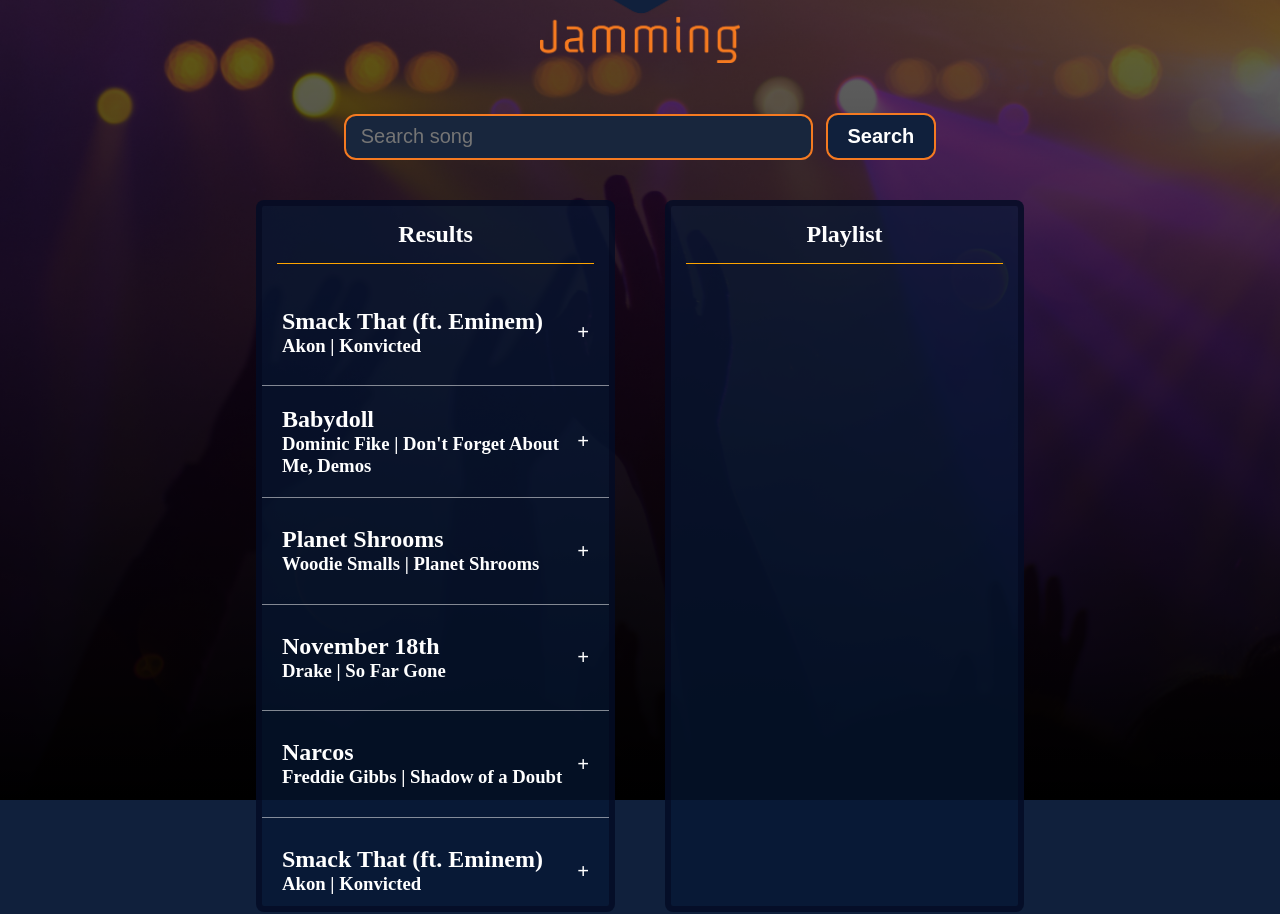
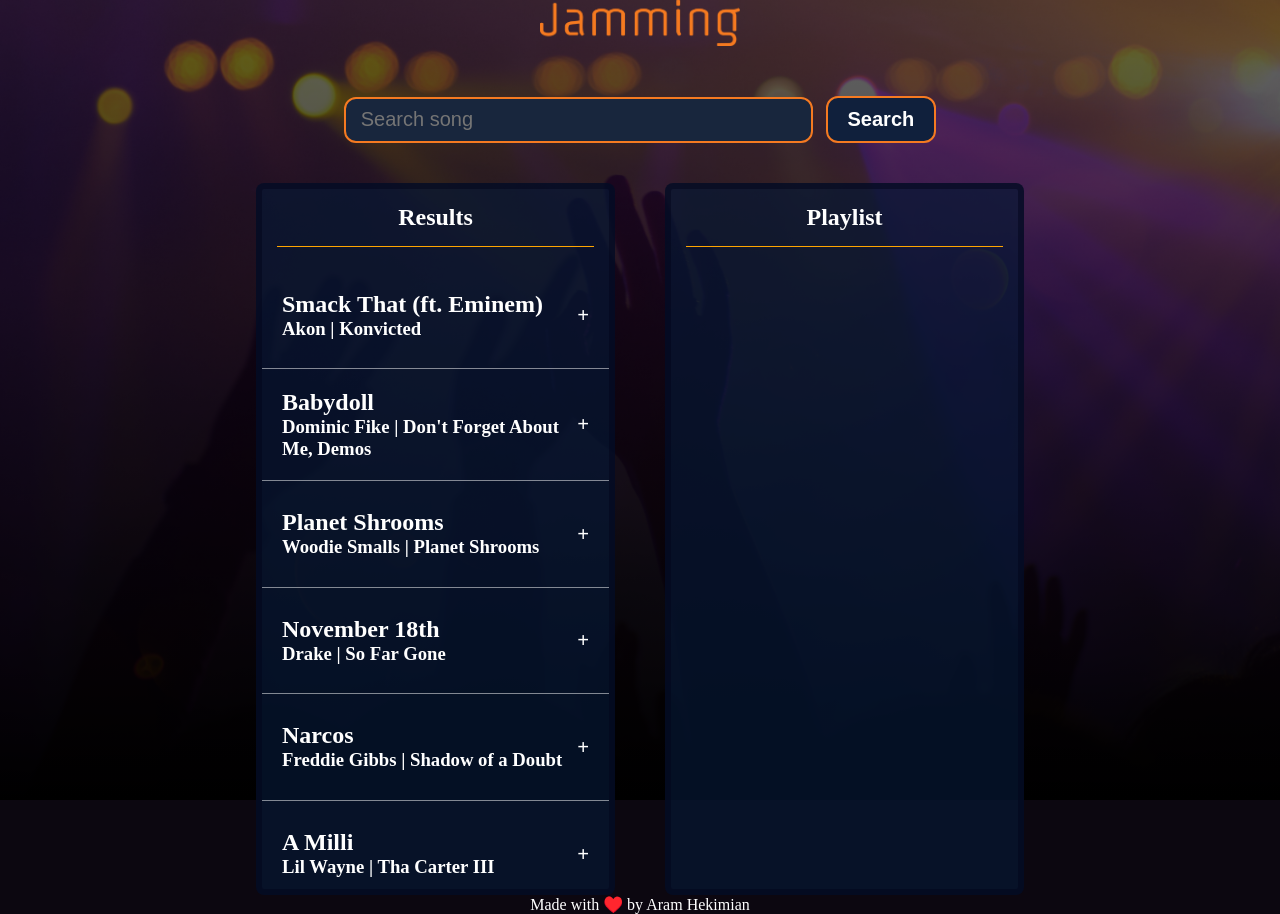
Before and after one commit to Hekimianz/jamming, a React (Create React App) app: page / in a window 1280 px wide. Built offline with nearby package versions, Linux system fonts and the light colour scheme.

Commit message:
added footer

```diff
--- a/public/styles.css
+++ b/public/styles.css
@@ -1,5 +1,5 @@
 body,
 html {
   margin: 0;
-  background-color: #10203c;
+  background-color: #0c0710;
 }
--- a/src/App.js
+++ b/src/App.js
@@ -4,6 +4,7 @@ import SearchBar from "./components/SearchBar";
 import Navbar from "./components/Navbar";
 import bgImg from "/Users/aramhekimian/repos/jamming/src/assets/background.jpg";
 import songs from "./mockData";
+import styles from "./components/cssModules/App.module.css";
 
 const containerStyles = {
   display: "flex",
@@ -28,6 +29,17 @@ function App() {
       <Navbar />
       <SearchBar />
       <Results data={data} />
+      <footer style={{ color: "white", marginBottom: "15px" }}>
+        Made with ♥️ by{" "}
+        <a
+          className={styles.link}
+          href="https://github.com/Hekimianz"
+          target="_blank"
+          rel="noreferrer"
+        >
+          Aram Hekimian
+        </a>
+      </footer>
     </div>
   );
 }
--- /dev/null
+++ b/src/components/cssModules/App.module.css
@@ -0,0 +1,10 @@
+.link {
+  color: white;
+  text-decoration: none;
+  transition: 0.2s all;
+}
+
+.link:hover {
+  color: #f57a21;
+  font-size: 1.1em;
+}
--- a/src/mockData.js
+++ b/src/mockData.js
@@ -30,64 +30,88 @@ const songs = [
     id: "NaFrSh",
   },
   {
-    title: "Smack That (ft. Eminem)",
-    artist: "Akon",
-    album: "Konvicted",
-    id: "SmAkKo",
+    title: "A Milli",
+    artist: "Lil Wayne",
+    album: "Tha Carter III",
+    id: "AMLiTh",
   },
   {
-    title: "Babydoll",
-    artist: "Dominic Fike",
-    album: "Don't Forget About Me, Demos",
-    id: "BaDoDo",
+    title: "From Adam (ft. Lil Wayne)",
+    artist: "The Game",
+    album: "The Documentary 2.5",
+    id: "FrThTh",
   },
   {
-    title: "Planet Shrooms",
-    artist: "Woodie Smalls",
-    album: "Planet Shrooms",
-    id: "PlWoPl",
+    title: "Lodi Dodi (ft. Nancy Fletcher)",
+    artist: "Snoop Dogg",
+    album: "Doggystyle",
+    id: "LoSnDo",
   },
   {
-    title: "November 18th",
-    artist: "Drake",
-    album: "So Far Gone",
-    id: "NoDrSo",
+    title: "Lately (ft. Bugus & Musa)",
+    artist: "Russ",
+    album: "Silence",
+    id: "LaRuSi",
   },
   {
-    title: "Narcos",
-    artist: "Freddie Gibbs",
-    album: "Shadow of a Doubt",
-    id: "NaFrSh",
+    title: "Coming Back (ft. Mac Miller)",
+    artist: "Domo Genesis",
+    album: "Genesis",
+    id: "CoDoGe",
   },
   {
-    title: "Smack That (ft. Eminem)",
-    artist: "Akon",
-    album: "Konvicted",
-    id: "SmAkKo",
+    title: "Half Manne Half Cocaine",
+    artist: "Freddie Gibbs",
+    album: "Bandana",
+    id: "HaFrBa",
   },
   {
-    title: "Babydoll",
-    artist: "Dominic Fike",
-    album: "Don't Forget About Me, Demos",
-    id: "BaDoDo",
+    title: "Bat Box 9",
+    artist: "Houdinne",
+    album: "Damn EP",
+    id: "BaHoDa",
   },
   {
-    title: "Planet Shrooms",
-    artist: "Woodie Smalls",
-    album: "Planet Shrooms",
-    id: "PlWoPl",
+    title: "BABY NUEVA",
+    artist: "Bad Bunny",
+    album: "nadie sabe lo que va a pasar mañana",
+    id: "BABana",
   },
   {
-    title: "November 18th",
-    artist: "Drake",
-    album: "So Far Gone",
-    id: "NoDrSo",
+    title: "Rap Child",
+    artist: "Koi Child",
+    album: "Koi Child",
+    id: "RaKoKo",
   },
   {
-    title: "Narcos",
-    artist: "Freddie Gibbs",
-    album: "Shadow of a Doubt",
-    id: "NaFrSh",
+    title: "Momentz (ft. De La Soul)",
+    artist: "Gorillaz",
+    album: "Humanz (Deluxe)",
+    id: "MoGoHu",
+  },
+  {
+    title: "What They Want",
+    artist: "Russ",
+    album: "What They Want",
+    id: "WhRuWh",
+  },
+  {
+    title: "Hello (ft. Dr.Dre & MC Ren)",
+    artist: "Ice Cube",
+    album: "War & Peace vol. 2 (The Peace Disc)",
+    id: "HeIcWa",
+  },
+  {
+    title: "Where Ya At (ft. Drake)",
+    artist: "Future",
+    album: "DS2 (Deluxe)",
+    id: "WhFuDS",
+  },
+  {
+    title: "Fall in Love (ft. Ciscero)",
+    artist: "Goldlink",
+    album: "Fall in Love",
+    id: "FaGoFa",
   },
 ];
 
```
